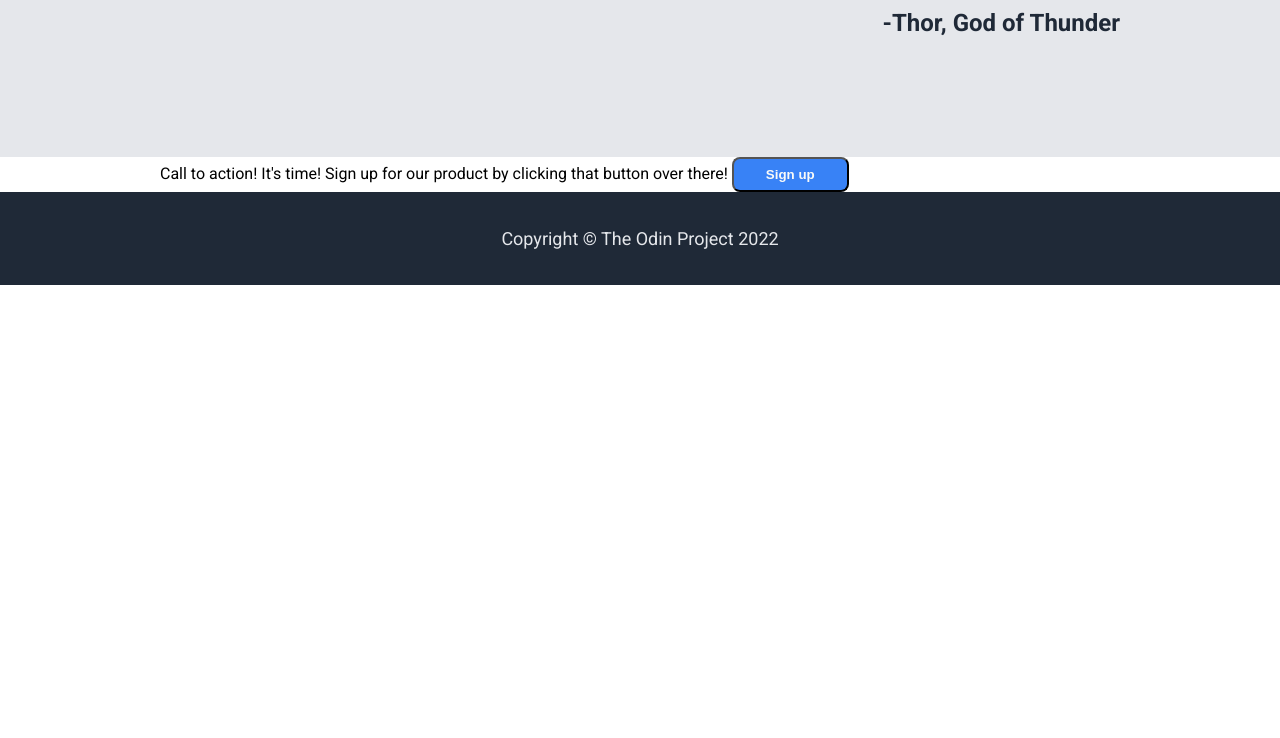
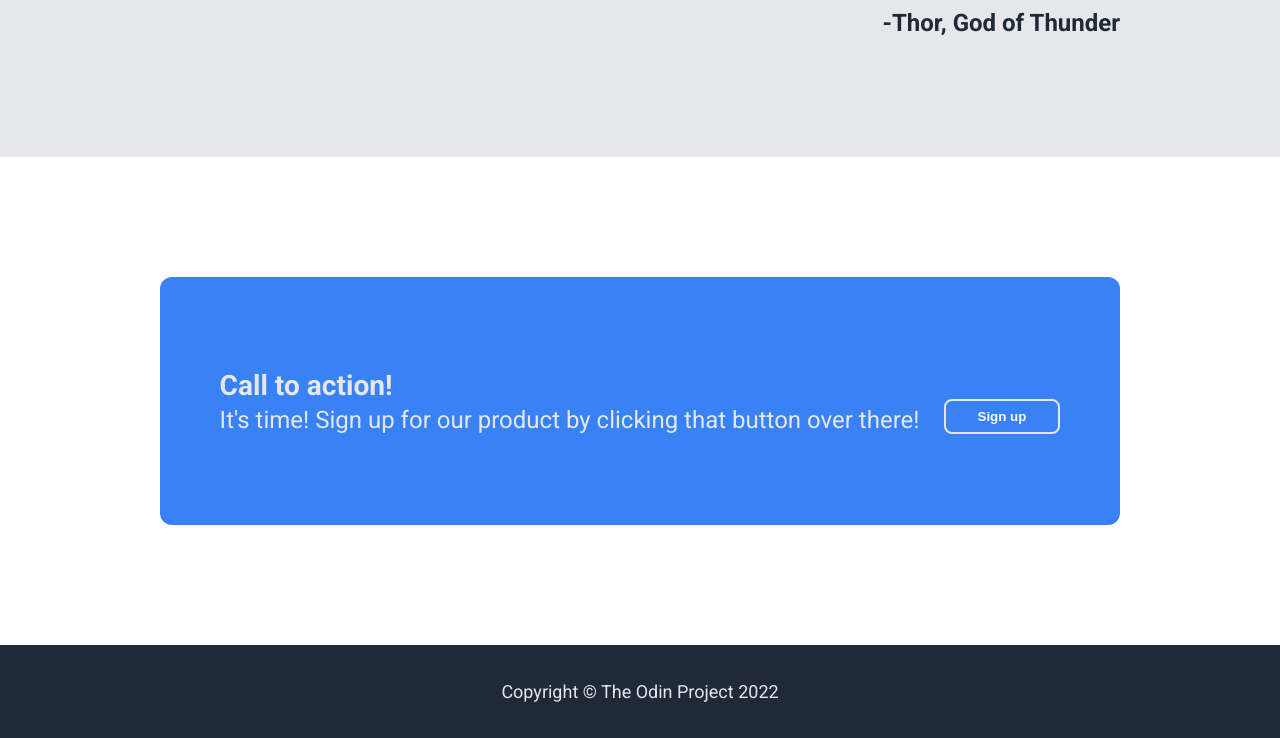
Before and after one commit to MxRi007/odin-css-exercise-landing-page, a plain HTML site: page index.html in a window 1280 px wide. Shown: the part 1197-1935 px from the top of the page. Before the commit the page ends 1482 px from the top, so only its background shows below. Drawn offline with Linux system fonts and the light colour scheme.

Commit message:
Align and style call to action

```diff
--- a/index.html
+++ b/index.html
@@ -64,8 +64,18 @@ This is an inspring quote, or testimonial from a customer. Maybe it's just filli
 
         </div>
         <div class="page-sign-up">
-            Call to action! It's time! Sign up for our product by clicking that button over there!
-            <button class="sign-up-button">Sign up</button>
+            <div class="call-to-action">
+
+                <div class="align-text-button">
+                <div>
+                    <h3>Call to action!</h3>
+                It's time! Sign up for our product by clicking that button over there!
+                </div>
+                <div>
+                    <button class="sign-up-button">Sign up</button>
+                </div>
+                </div>
+            </div>
         </div>
 
 
--- a/style.css
+++ b/style.css
@@ -9,12 +9,6 @@ body {
     justify-content:space-between;
     font-family: 'Roboto', sans-serif;
 }
-
-
- {
-    border: 1px solid black;
-}
-
 
 
 /*Section: Header*/
@@ -182,7 +176,45 @@ div.info-box img {
 /*Section: Call to action*/
 
 .page-sign-up {
+    color:#e5e7eb;
+}
 
+.call-to-action {
+    display: flex;
+    justify-content: center;
+    align-items:center;
+    height:200px;
+    width:auto;
+    background-color:#3882F6;
+    margin-top: 120px;
+    margin-bottom: 120px;
+    border-radius: 12px;
+    font-size: 24px;
+    flex-wrap: wrap;
+    padding: 24px;
+}
+
+div.call-to-action > div {
+    display: flex;
+    justify-content: space-between;
+    flex-wrap: wrap;
+    gap:24px;
+}
+
+.align-text-button div:nth-of-type(2) {
+    display: flex;
+    align-items: flex-end;
+}
+
+
+.call-to-action button {
+    flex:0 0 auto;
+    border: 2px solid #e5e7eb;
+}
+
+.call-to-action h3 {
+    margin-bottom: 4px;
+    margin-top: 0;
 }
 
 /*Section: Footer*/
```
